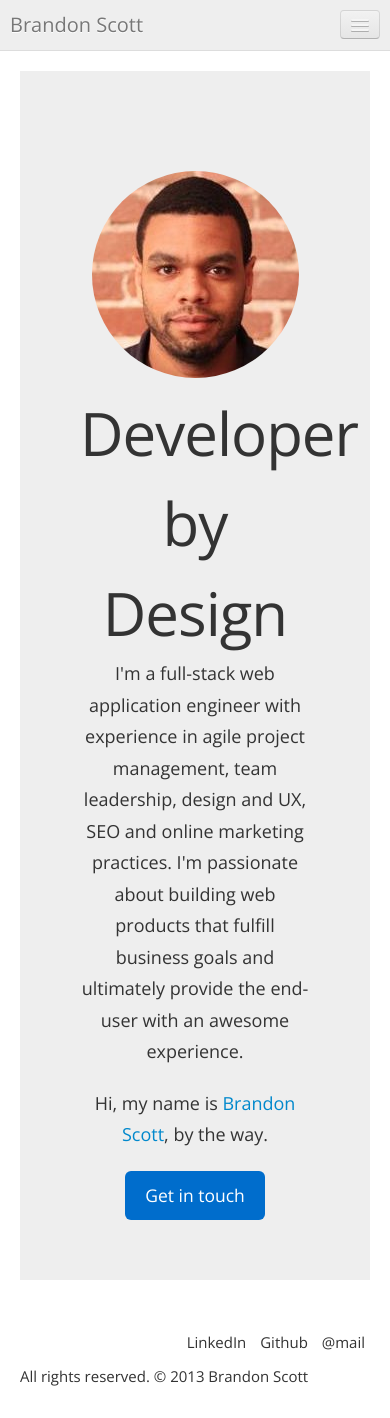
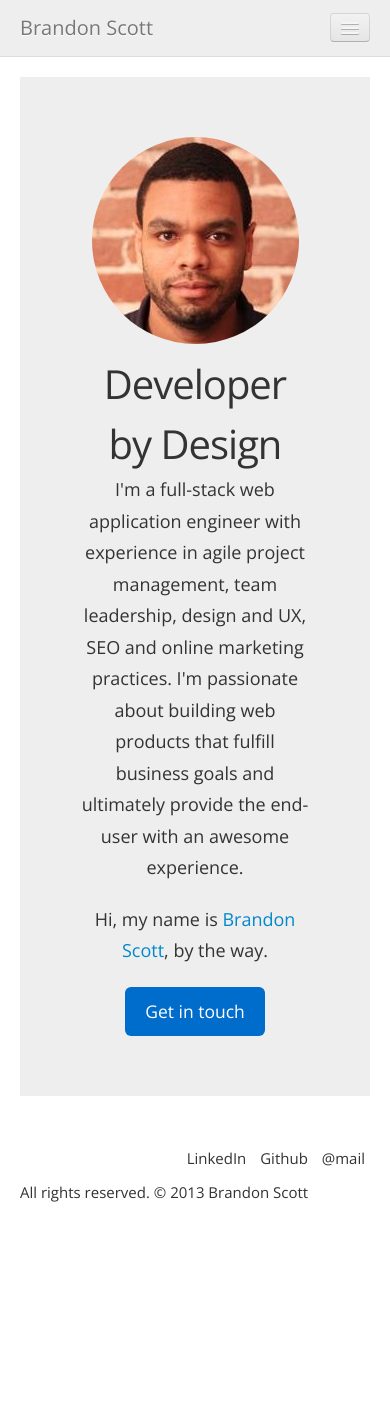
Before and after one commit to brandon-scott/brandon-scott.github.io, a Jekyll site: the page built from index.html, in a window 390 px wide. Built offline with Jekyll 4.4.1, drawn with Linux system fonts in a browser that asks for light colours; nearby versions of some CDN libraries; Markdown is read by kramdown in place of the engine named in the settings; after the commit the page ends 1234 px from its top, so only the background shows below that.

Commit message:
tablet and phone style adjustments to fix formatting issues

```diff
--- a/assets/css/styles.css
+++ b/assets/css/styles.css
@@ -53,3 +53,37 @@ div#section-footer .copyrigh a {
     color: #333;
     font-weight: 300;
 }
+
+/**
+* Media Queries
+**/
+
+@media (max-width: 979px) {
+
+    .nav-collapse .nav > li > a,
+    .nav-collapse .dropdown-menu a {
+        font-weight: 400;
+    }
+
+    .navbar-fixed-top .navbar-inner,
+    .navbar-fixed-bottom .navbar-inner {
+        padding: 0;
+    }
+
+    .navbar-fixed-top .navbar-inner .container,
+    .navbar-fixed-bottom .navbar-inner .container {
+        padding: 8px 15px;
+    }
+
+    .hero-unit h1 {
+        font-size: 40px;
+    }
+
+    .hero-unit img {
+        margin-top: -40px;
+    }
+
+    .hero-unit.secondary h1 {
+        margin-top: -30px;
+    }
+}
```
